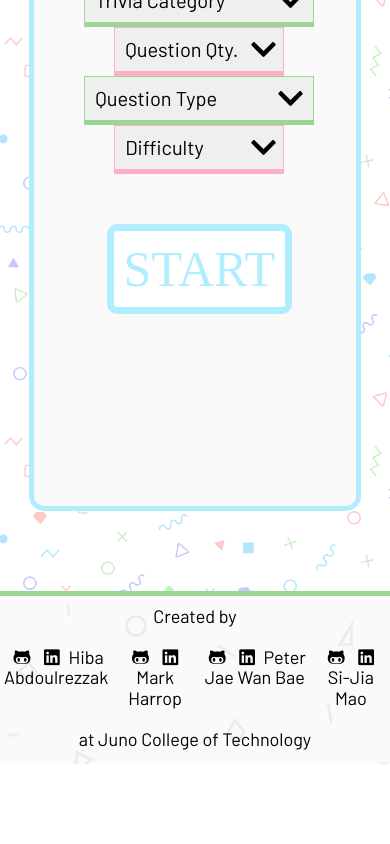
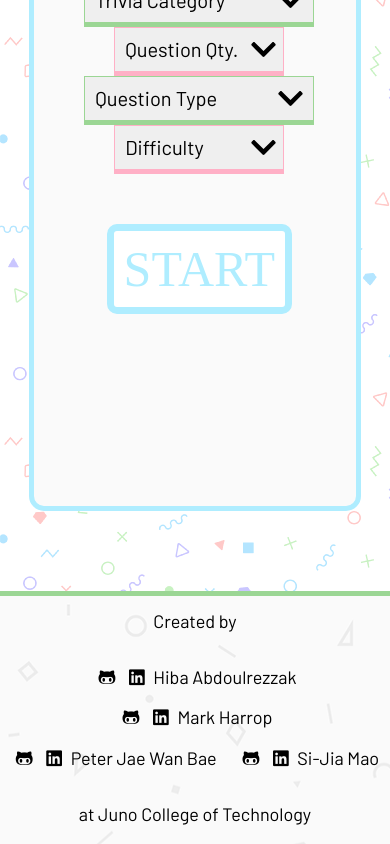
Before and after one commit to Quarantine-Pursuit/quarantineTrivia, a React (Create React App) app: page / in a window 390 px wide. Shown: the part 463-1307 px from the top of the page. Before the commit the page ends 1227 px from the top, so only its background shows below. Built offline with nearby package versions, Linux system fonts and the light colour scheme; a web font is replaced by a local one.

Commit message:
footer media query

```diff
--- a/src/App.css
+++ b/src/App.css
@@ -462,11 +462,13 @@
         justify-content: center;
         align-items: center;
     }
+
     .startGame {
         margin-top: 50px;
         height: 90px;
         padding: 10px;
     }
+
     .select {
         padding: 40px;
     }
@@ -484,6 +486,25 @@
         flex-direction: column;
     }
 
+    footer {
+        display: flex;
+        flex-direction: column;
+        align-items: center;
+        justify-content: center;
+    }
+
+    .teamAwesome {
+        list-style-type: none;
+        flex-wrap: wrap;
+    }
+
+    li,
+    p {
+        list-style-type: none;
+        margin: 5px;
+    }
+
+
     .triviaContainer::before {
         content: none;
     }
@@ -495,6 +516,7 @@
     .questionBox {
         padding-left: 0;
     }
+
     .gameMenu,
     .counter {
         padding-left: 0;
@@ -532,13 +554,13 @@
         margin: 45px 0 0 0;
         padding: 0 20px;
     }
-}
 
-@media (max-height: 500px) {
     .popUp {
         margin-top: 50px;
     }
 }
+
+
 
 @media (max-width: 400px) {
     h2 {
```
